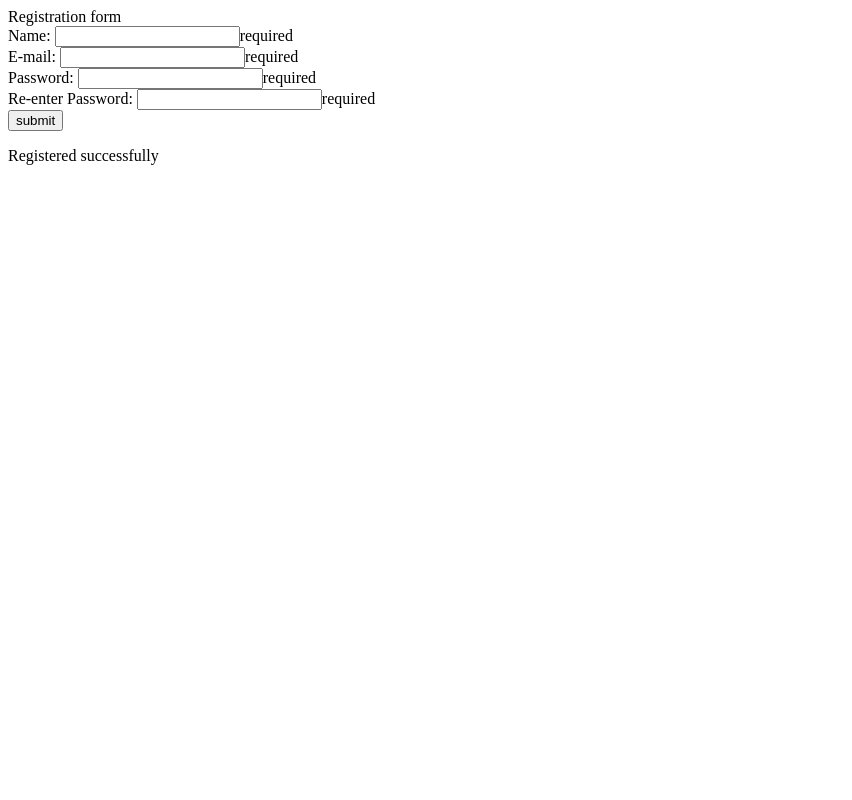
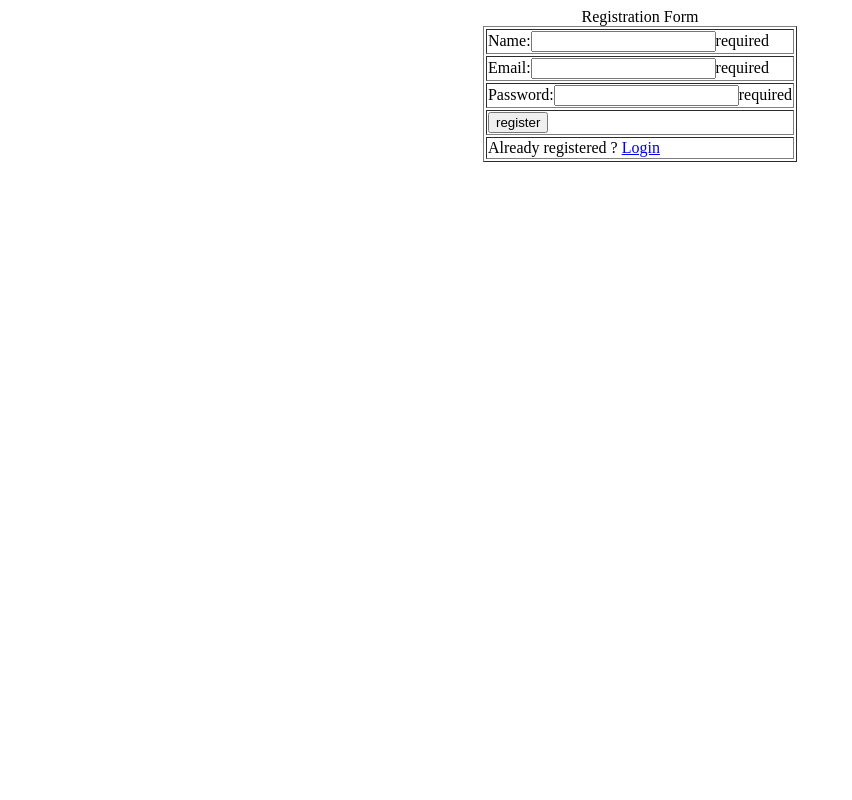
Before and after one commit to SanaSNavas7/HTML_1, a PHP site: page /register.php in a window 1280 px wide. Shown: the whole page, without its empty margins (0-852 px from the left). Run offline with PHP 8.4, Linux system fonts and the light colour scheme; data that the repository does not hold is empty.

Commit message:
Update register.php

```diff
--- a/Registration form/register.php
+++ b/Registration form/register.php
@@ -1,42 +1,54 @@
 <html>
-    <head>Registration form</head>
+    <head>
+       <center> Registration Form</center>
+    </head>
     <body>
-        <form action="desk.php" method="post">
-            Name: <input type="text" name="name">required<br>
-            E-mail: <input type="email" name="email">required<br>
-            Password: <input type="password" name="password">required<br>
-            Re-enter Password: <input type="password" name="repassword">required<br>
-            <input type="submit" value="submit">
+        <center>
+            <form action="" method="POST">
+                <table border="1">
+                    <tr>
+                        <td>
+                            Name:<input type="text" name="name">required<br>
+                        </td></tr>
+                        <tr><td>
+                            Email:<input type="email" name="email">required<br>
+                        </td></tr>
+                        <tr><td>
+                            Password:<input type="password" name="password">required<br>
+                        </td></tr>
+
+                    </tr>
+                    <tr><td><input type="submit" name="register" value="register"></td></tr>
+                    <tr><td>Already registered ? <a href="login.php">Login</a></td></tr>
+                </table>
+
+
             </form>
             <?php
-        $conn=mysqli_connect('localhost','root','','test');
+            if(isset($_POST['register'])){
+                $name=$_POST['name'];
+                $email=$_POST['email'];
+                $password=$_POST['password'];
+                $conn=mysqli_connect('localhost','root','','db1');
                 if(!$conn){
-            die("connnection failed".mysqli_conn_error());
+                    die("connection failed". mysqli_connect_error());
 
                 }
                 else{
-            if(isset($_POST))
-            {
-                $name=$_POST['name'];
-                $password=$_POST['password'];
-                $email=$_POST['email'];
-                $repassword=$_POST['repassword'];
-
-
-        if($password===$repassword){
-
-            $query="insert into sample(name,email,password) values('$name','$email','$password')";
-
-        }
-        if (mysqli_query($conn, $query)){
+                    $q="insert into table1(name,email,password) values('$name','$email','$password')";
+                    $query=mysqli_query($conn,$q);
+                    if($query){
                         echo "Registered successfully";
                     }
                     else{
-            echo "error ".mysqli_error($conn);
+                        echo "Cant register";
                     }
+                    mysqli_close($conn);
 
-        }}
-        mysqli_close($conn);
+                }
+            }
             ?>
+        </center>
+
     </body>
 </html>
```
Lines whose indentation alone changed are shown as unchanged.
